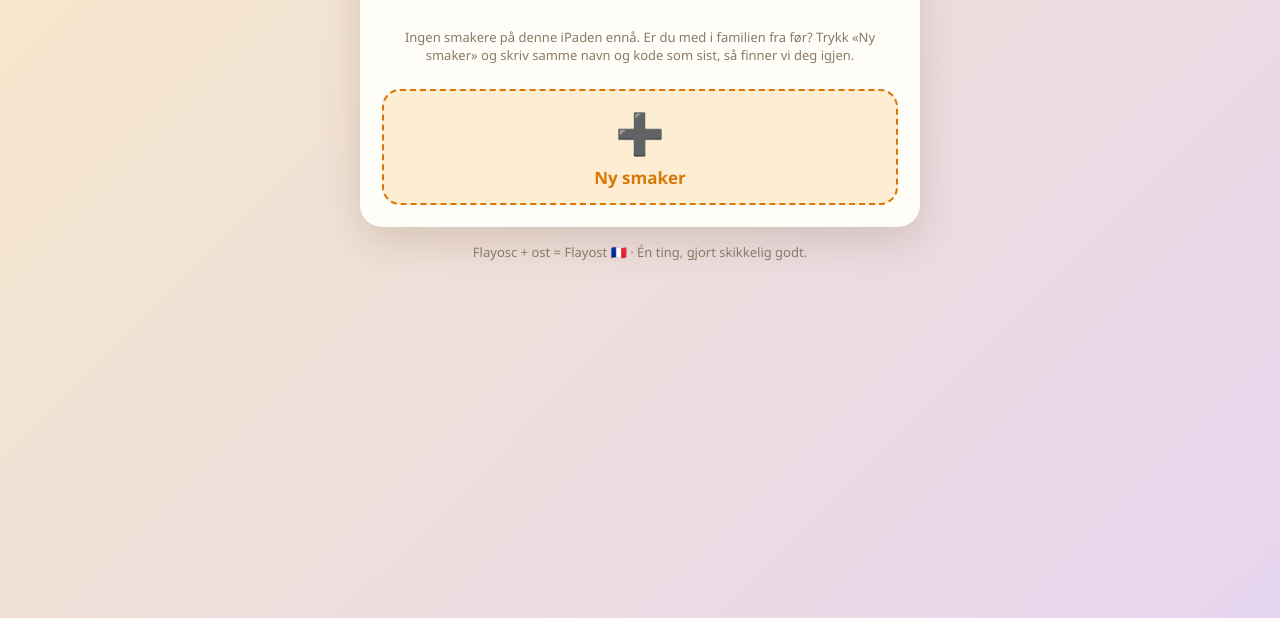
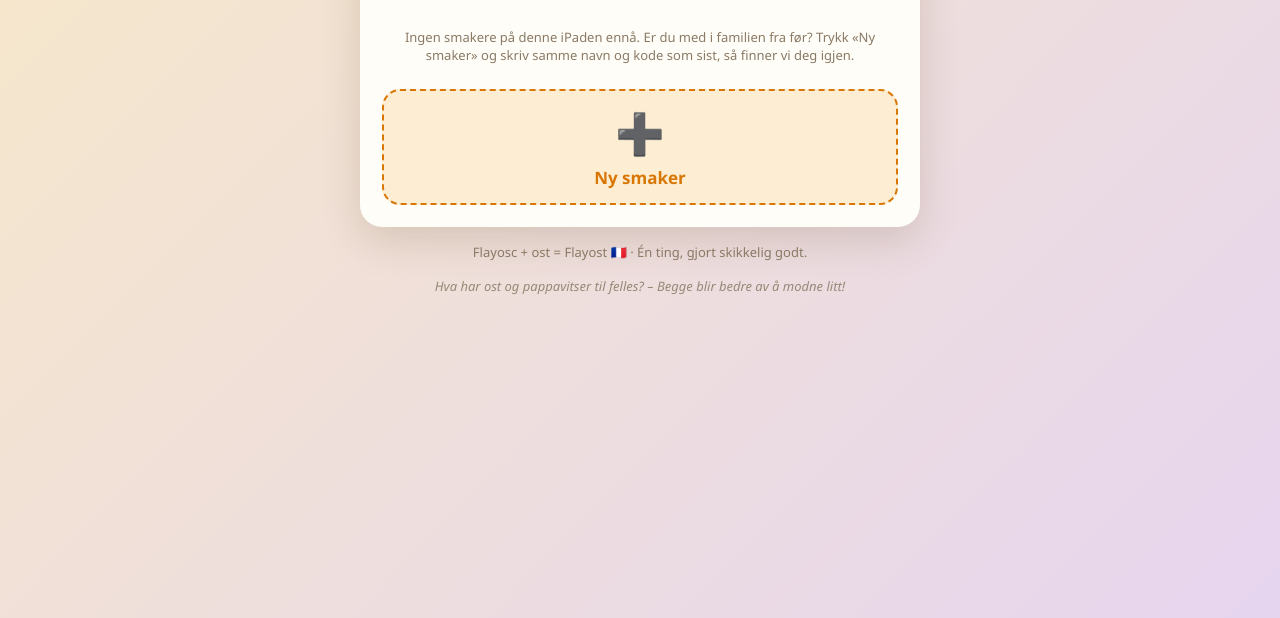
Before and after one commit to eivindaberg/flayost, a plain HTML site: page index.html in a window 1280 px wide. Shown: the part 182-800 px from the top of the page. Drawn offline with nearby package versions, Linux system fonts and the light colour scheme.

Commit message:
🥁 Ostevitser — pappavitser på hver side, geitevitser når du velger 🐐
Co-Authored-By: Claude Fable 5 <noreply@anthropic.com>

```diff
--- a/index.html
+++ b/index.html
@@ -43,6 +43,8 @@
   .grow{flex:1;}
   .hidden{display:none !important;}
   .mini{font-size:13px; color:var(--muted);}
+  .ostevits{text-align:center; font-size:13px; font-style:italic; color:var(--muted); opacity:.85; margin:16px auto 4px; max-width:440px;}
+  #vits-wall{margin-bottom:84px;}
   .center{text-align:center;}
 
   /* ---------- login ---------- */
@@ -250,6 +252,7 @@
       </div>
     </div>
     <p class="mini center">Flayosc + ost = Flayost 🇫🇷 · Én ting, gjort skikkelig godt.</p>
+    <p class="ostevits" id="vits-login"></p>
   </div>
 
   <!-- ================= OSTEVEGGEN ================= -->
@@ -285,6 +288,7 @@
     </div>
     <div id="fordeg-wrap" class="hidden"><div id="fordeg"></div></div>
     <div id="pass-wrap" class="hidden"><div id="pass"></div></div>
+    <p class="ostevits" id="vits-wall"></p>
     <button class="fab" onclick="openAdd()">➕ Ny ost</button>
   </div>
 </div>
@@ -341,6 +345,7 @@
     <button class="photobtn" onclick="document.getElementById('addFile').click()">📷 Ta bilde av osten</button>
     <input type="file" id="addFile" accept="image/*" capture="environment" class="hidden" onchange="onPhotoPicked(this)">
     <img id="addPreview" class="hidden" alt="">
+    <p class="ostevits" id="vits-add"></p>
     <button class="primary" id="addSave" onclick="saveCheese()">Legg til osten</button>
   </div>
 </div>
@@ -371,6 +376,75 @@ const AVATARS = ['🦊','🐰','🦁','🐸','🐼','🦄','🐙','🦖','🐶',
 const MILKS = [['🐄','Ku'],['🐐','Geit'],['🐑','Sau'],['🤔','Vet ikke']];
 const TEXTURES = ['Myk','Fast','Blå','Fersk'];
 const MILK_EMO = {Ku:'🐄', Geit:'🐐', Sau:'🐑'};
+
+/* ---------- ostevitse-pakka 🥁 --------------------------------------
+   Pappavitser om ost, for barn. Én tilfeldig fellesvits nederst på
+   siden per innlasting; i «Ny ost» følger vitsen melketypen du velger
+   (🐐 gir geitevitser) eller ostenavnet du skriver (brie → brie-vits).
+   Vises alltid med textContent, aldri innerHTML. */
+const OSTEVITSER = {
+  felles: [
+    'Hva kaller du en ost som ikke er din? – Nacho-ost!',
+    'Hvilken ost lages baklengs? – Edam!',
+    'Hvorfor gikk osten på trening? – Den ville bli ekstra sterk!',
+    'Hvordan var ostefesten? – Helt fant-OST-isk!',
+    'Hvorfor er ost så dårlig til å holde på hemmeligheter? – Den er full av hull!',
+    'Hvilken ost er søkkrik? – Rik-otta!',
+    'Hva heter det høyeste tårnet i Frankrike? – OST-eltårnet!',
+    'Hvor drar oster helst på ferie? – Til OST-errike!',
+    'Hva er ostens favorittfag på skolen? – Gym… det lukter nesten likt!',
+    'Hvorfor fikk ikke osten bli med på bussen? – Den luktet gamle sokker!',
+    'Hva sa osteskiva da den fikk skryt? – Takk, så gouda av deg!',
+    'Hvorfor er stinkende ost aldri ensom? – Alle vet alltid hvor den er!',
+    'Hva sier man når man tar bilde av en ost? – Smil og si «mennesker»!',
+    'Hva har ost og pappavitser til felles? – Begge blir bedre av å modne litt!',
+  ],
+  Ku: [
+    'Hva kaller du en ku som ikke gir melk? – Et MYSE-rium!',
+    'Hva ser kua på kino? – En MØØØ-vie!',
+    'Hvorfor har kyr bjeller? – Fordi hornene ikke virker!',
+    'Hva sier kua når osten er ferdig? – MØØØ-get bra jobba!',
+    'Hvor går kua på søndagstur? – På MØØØ-seum!',
+  ],
+  Geit: [
+    'Hva heter en geit som spiller i band? – GEIT-arist!',
+    'Hvorfor lager geita så god ost i fjellet? – Den er alltid på topp!',
+    'Hva sier geita når osten er perfekt? – Et MÆÆÆ-sterverk!',
+    'Hvorfor kan ikke geiter holde på hemmeligheter? – De MÆÆÆ-ler alt til alle!',
+    'Hvilken ost må du gjette deg fram til? – GJETosten!',
+    'Hva aker geitebarna på om vinteren? – KJE-lke!',
+  ],
+  Sau: [
+    'Hva sier sauen når osten smaker godt? – BÆÆÆ-re bra!',
+    'Hva heter sauens frisør? – BÆÆÆ-risøren!',
+    'Hvordan sovner en sau? – Den teller mennesker!',
+    'Hva sa sauen om den nye osten? – Rett og slett BÆÆÆ-st i test!',
+  ],
+  'Vet ikke': [
+    'Vet du ikke hvilket dyr? Da er det en mysteri-OST! 🕵️',
+    'Hemmelig melk? Da må det være en inkognit-OST!',
+  ],
+  // treffer på ostenavnet i «Ny ost» (foldet, så «Brie de Meaux» matcher «brie»)
+  navn: [
+    ['brie', [
+      'Forsiktig når du bærer denne… du må være brie-siktig!',
+      'Hva sa brien før prøven? – Dette går brie-lliant!',
+    ]],
+    ['camembert', [
+      'Hvordan lokker du en bjørn ut av skogen? – Camembert! («Come on, bear!») 🐻',
+    ]],
+    ['roquefort', [
+      'Roquefort er elendig på gjemsel – nesa finner den alltid! 👃',
+    ]],
+    ['comte', [
+      'Ostenes adel! Bare spør Greven av Monte Comté! 🎩',
+    ]],
+    ['tomme', [
+      'Denne osten blir det aldri tomt for – den er jo Tomme!',
+    ]],
+  ],
+};
+const vitsPick = arr => arr[Math.floor(Math.random()*arr.length)];
 
 /* ---------- innebygd ostedatabase (~95 franske klassikere) ----------
    Kuratert fra Wikidata (P186 melk, P1071/P138 opphavssted, P625 koordinater)
@@ -1412,7 +1486,7 @@ function openAdd(){
   $('addOrigin').value='';
   $('addPreview').classList.add('hidden');
   $('addFile').value='';
-  hideSuggestions(); renderOriginLine();
+  hideSuggestions(); renderOriginLine(); renderAddVits(true);
   const mr = $('milkRow'); mr.innerHTML='';
   MILKS.forEach(m=>{
     const b=document.createElement('button');
@@ -1436,10 +1510,24 @@ function closeAdd(){ hideSuggestions(); $('overlay-add').classList.add('hidden')
 function selectMilk(m){
   addMilk = m;
   [...$('milkRow').children].forEach((c,i)=>c.classList.toggle('on', MILKS[i]===m));
+  renderAddVits(true);
 }
 function selectTex(t){
   addTex = t;
   [...$('texRow').children].forEach(c=>c.classList.toggle('on', c.textContent===addTex));
+}
+/* vits i «Ny ost»: ostenavn-treff vinner over melketype. Uten force byttes
+   vitsen bare når kilden endres, så den ikke hopper for hvert tastetrykk. */
+let addVitsKey = null;
+function renderAddVits(force){
+  const f = fold($('addName').value);
+  let key = 'melk:'+addMilk[1], pool = OSTEVITSER[addMilk[1]] || OSTEVITSER.felles;
+  for(const [k, vitser] of OSTEVITSER.navn){
+    if(f.includes(k)){ key = 'navn:'+k; pool = vitser; break; }
+  }
+  if(!force && key===addVitsKey) return;
+  addVitsKey = key;
+  $('vits-add').textContent = vitsPick(pool);
 }
 
 /* ---------- osteforslag mens du skriver ---------- */
@@ -1460,6 +1548,7 @@ function cheeseSuggest(q){
 }
 function onAddNameInput(){
   if(addOriginPick){ addOriginPick=null; renderOriginLine(); }
+  renderAddVits();
   clearTimeout(sugTimer);
   sugTimer = setTimeout(renderSuggestions, 300);
 }
@@ -1492,6 +1581,7 @@ function pickSuggestion(c){
   addOriginPick = {origin:c.origin, lat:c.lat, lng:c.lng};
   hideSuggestions();
   renderOriginLine();
+  renderAddVits(true);
 }
 function renderOriginLine(){
   const line = $('originLine'), manual = $('originManual');
@@ -1571,6 +1661,11 @@ async function saveCheese(){
 }
 
 /* ---------- oppstart ---------- */
+{ // dagens ostevits — ny for hver sideinnlasting, samme på login og veggen
+  const v = vitsPick(OSTEVITSER.felles);
+  $('vits-login').textContent = v;
+  $('vits-wall').textContent = v;
+}
 if(SESS){ enterWall(); refreshBoard(); }
 else showWho();
 </script>
```
